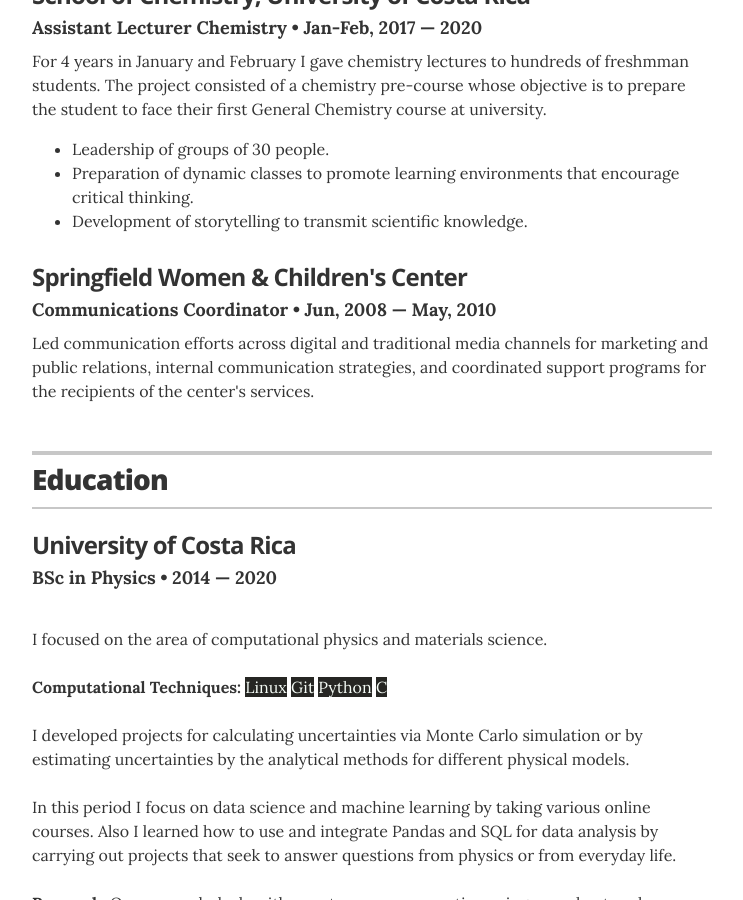
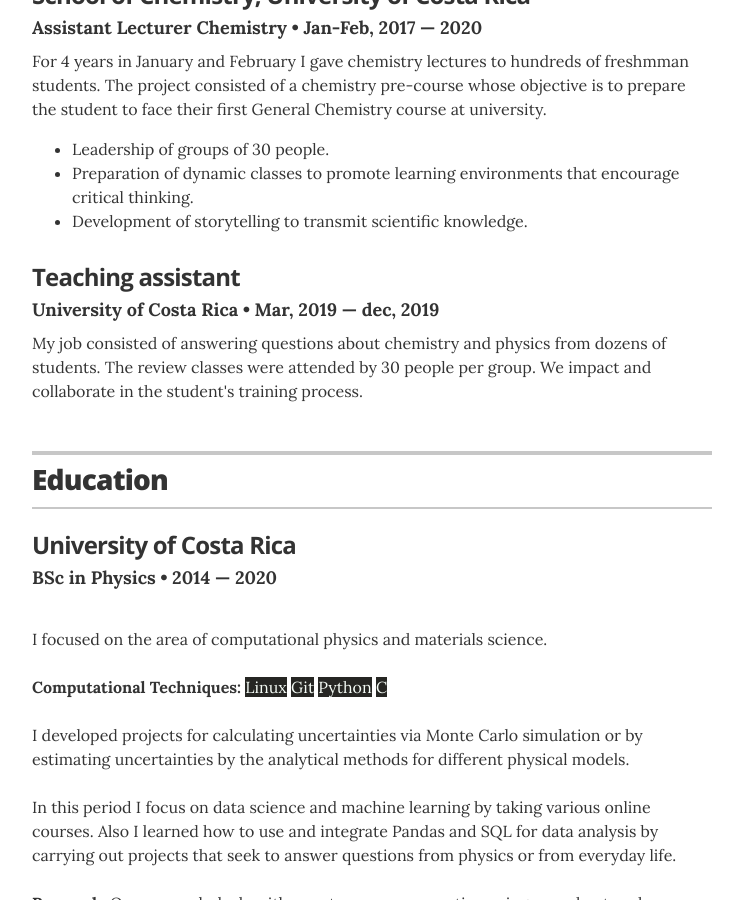
Before and after one commit to jeff0994/jeff0994.github.io, a Jekyll site: the page built from index.html, in a window 1280 px wide and 900 px high, scrolled down 971 px. Shown: the whole window, without its empty margins (268-1011 px from the left). Built offline with Jekyll 4.4.1, drawn with Linux system fonts in a browser that asks for light colours.

Commit message:
Update experience.yml

```diff
--- a/_data/experience.yml
+++ b/_data/experience.yml
@@ -18,7 +18,8 @@
            <li>Development of storytelling to transmit scientific knowledge.</li></ul>
 
 # Communications Coordinator
-- company: Springfield Women & Children's Center
-  position: Communications Coordinator
-  duration:   Jun, 2008  &mdash; May, 2010
-  summary: Led communication efforts across digital and traditional media channels for marketing and public relations, internal communication strategies, and coordinated support programs for the recipients of the center's services.
+- company: Teaching assistant
+  position: University of Costa Rica
+  duration: Mar, 2019  &mdash; dec, 2019
+  summary: My job consisted of answering questions about chemistry and physics from dozens of students.
+           The review classes were attended by 30 people per group. We impact and collaborate in the student's training process.
```
